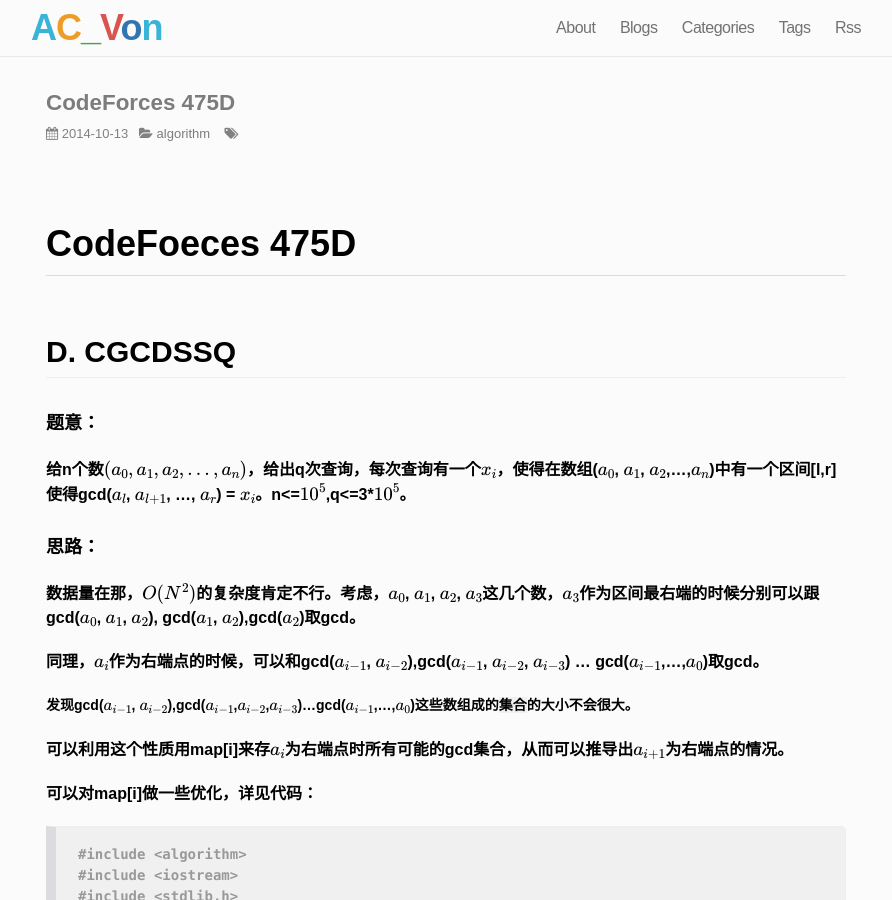
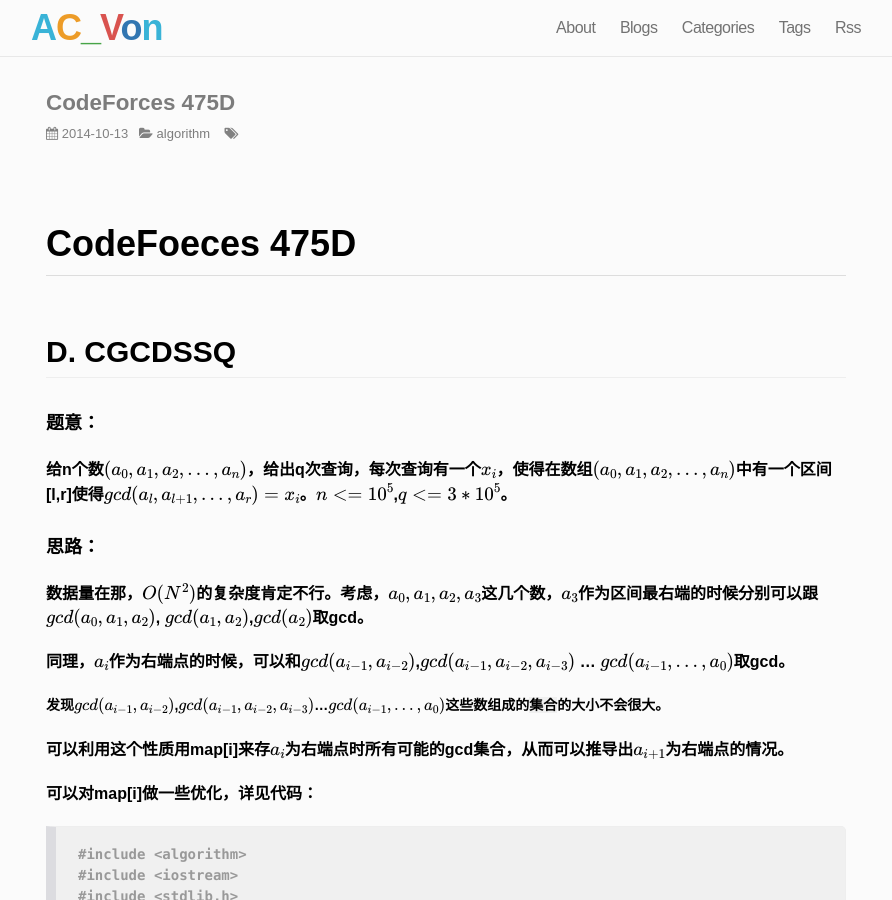
Before and after one commit to vongang/vongang.github.io, a Jekyll site: the page built from _posts/2014-10-13-codeforces-475d.md, in a window 1280 px wide and 900 px high. Shown: the whole window, without its empty margins (194-1086 px from the left). Built offline with Jekyll 4.4.1, drawn with Linux system fonts in a browser that asks for light colours; nearby versions of some CDN libraries; Markdown is read by kramdown in place of the engine named in the settings; formulas are drawn with MathJax 3; comment, search, counter and statistics services are not loaded.

```diff
--- a/_posts/2014-10-13-codeforces-475d.md
+++ b/_posts/2014-10-13-codeforces-475d.md
@@ -10,15 +10,15 @@ category: algorithm
 
 #### 题意：
 
-给n个数$(a_0, a_1, a_2,..., a_n)$，给出q次查询，每次查询有一个$x_i$，使得在数组($a_0$, $a_1$, $a_2$,...,$a_n$)中有一个区间[l,r]使得gcd($a_l$, $a_{l+1}$, ..., $a_r$) = $x_i$。n<=$10^5$,q<=3*$10^5$。
+给n个数$(a_0, a_1, a_2,..., a_n)$，给出q次查询，每次查询有一个$x_i$，使得在数组$(a_0, a_1, a_2,...,a_n)$中有一个区间[l,r]使得$gcd(a_l, a_{l+1}, ...,a_r) = x_i$。$n <= 10^5$,$q <= 3*10^5$。
 
 #### 思路：
 
-数据量在那，$O(N^2)$的复杂度肯定不行。考虑，$a_0$, $a_1$, $a_2$, $a_3$这几个数，$a_3$作为区间最右端的时候分别可以跟gcd($a_0$, $a_1$, $a_2$), gcd($a_1$, $a_2$),gcd($a_2$)取gcd。
+数据量在那，$O(N^2)$的复杂度肯定不行。考虑，$a_0, a_1, a_2, a_3$这几个数，$a_3$作为区间最右端的时候分别可以跟$gcd(a_0, a_1, a_2)$, $gcd(a_1, a_2)$,$gcd(a_2)$取gcd。
 
-同理，$a_i$作为右端点的时候，可以和gcd($a_{i-1}$, $a_{i-2}$),gcd($a_{i-1}$, $a_{i-2}$, $a_{i-3}$) ... gcd($a_{i-1}$,...,$a_0$)取gcd。
+同理，$a_i$作为右端点的时候，可以和$gcd(a_{i-1}, a_{i-2})$,$gcd(a_{i-1}, a_{i-2}, a_{i-3})$ ... $gcd(a_{i-1},...,a_0)$取gcd。
 
-##### 发现gcd($a_{i-1}$, $a_{i-2}$),gcd($a_{i-1}$,$a_{i-2}$,$a_{i-3}$)...gcd($a_{i-1}$,...,$a_0$)这些数组成的``集合``的大小不会很大。
+##### 发现$gcd(a_{i-1}, a_{i-2})$,$gcd(a_{i-1},a_{i-2},a_{i-3})$...$gcd(a_{i-1},...,a_0)$这些数组成的``集合``的大小不会很大。
 
 可以利用这个性质用map[i]来存$a_i$为右端点时所有可能的gcd集合，从而可以推导出$a_{i+1}$为右端点的情况。
 
```
